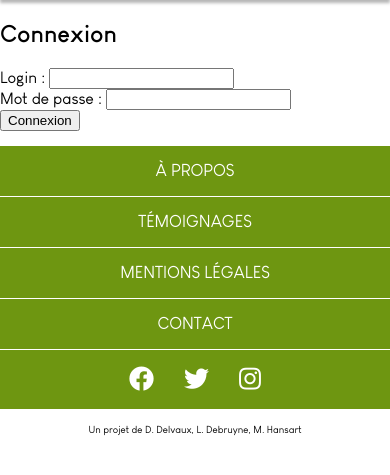
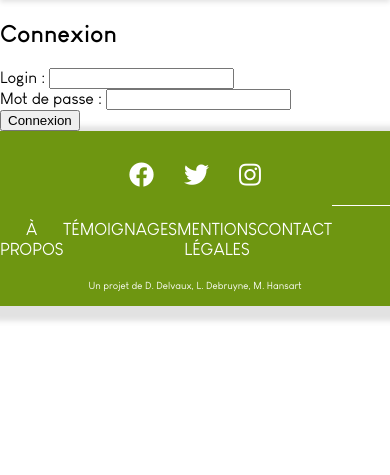
Before and after one commit to mhansart/jolly_seed, a PHP site: page / in a window 390 px wide. Shown: the part 75-550 px from the top of the page. Run offline with PHP 8.4, Linux system fonts and the light colour scheme; some libraries are stand-ins or nearby versions.

Commit message:
new scss

```diff
--- a/public/css/_variables.scss
+++ b/public/css/_variables.scss
@@ -20,4 +20,5 @@ $h3-size:24px;
 $content-size:17px;
 
 // box-shadow
-$shadow : 0px 3px 3px rgba(110, 110, 110,0.5)
+$shadow-low : 0px 2px 5px rgba(110, 110, 110,0.2);
+$shadow-up : 5px 5px 5px 10px rgba(110, 110, 110,0.2)
--- a/public/css/style.css
+++ b/public/css/style.css
@@ -93,7 +93,7 @@ body {
 
 header {
   height: auto;
-  box-shadow: 0px 3px 3px rgba(110, 110, 110, 0.5);
+  box-shadow: 0px 2px 5px rgba(110, 110, 110, 0.2);
 }
 header .header-container {
   height: 75px;
@@ -162,23 +162,46 @@ main {
 }
 
 footer {
+  box-shadow: 5px 5px 5px 10px rgba(110, 110, 110, 0.2);
   padding: 15px 0 5px 0;
-  flex-direction: column;
   align-items: center;
   justify-content: center;
+  background-color: #6E9611;
 }
-footer .line {
-  background-color: white;
-  height: 1px;
+@media screen and (max-width: 600px) {
+  footer {
+    flex-direction: column;
+  }
+}
+footer .link-footer .line {
+  display: none;
+}
+@media screen and (max-width: 600px) {
+  footer .link-footer .line {
+    background-color: white;
+    height: 1px;
+    display: block;
+  }
+}
+@media screen and (max-width: 600px) {
+  footer .link-footer .line {
+    order: 1;
+  }
 }
 footer a {
+  display: block;
   color: white;
   text-decoration: none;
-  text-transform: uppercase;
   font-size: 17px;
-  background-color: #6E9611;
   padding: 15px 0;
   text-align: center;
+}
+@media screen and (max-width: 600px) {
+  footer a {
+    flex-direction: column;
+    text-transform: uppercase;
+    background-color: #6E9611;
+  }
 }
 footer a:hover {
   background-color: #23512a;
@@ -189,6 +212,11 @@ footer .social {
   align-items: center;
   justify-content: center;
 }
+@media screen and (max-width: 600px) {
+  footer .social {
+    order: 2;
+  }
+}
 footer .social a {
   font-size: 25px;
   margin: 0 15px;
@@ -198,9 +226,12 @@ footer .social a:hover {
   color: #23512a;
 }
 footer p {
+  background-color: #6E9611;
+  color: white;
   font-size: 10px;
   margin: 0;
-  margin-top: 15px;
+  padding: 5px 0 10px 0;
+  text-align: center;
 }
 
 /*# sourceMappingURL=style.css.map */
--- a/public/css/style.scss
+++ b/public/css/style.scss
@@ -11,7 +11,7 @@ body{
 }
 header{
     height: auto;
-    box-shadow: $shadow;
+    box-shadow: $shadow-low;
     .header-container{
         height: 75px;
         margin: auto;
@@ -74,20 +74,39 @@ main{
     height: 200px;
 }
 footer{
+    box-shadow: $shadow-up;
     padding: 15px 0 5px 0;
-    flex-direction: column;
     align-items: center;
     justify-content: center;
-    .line{
-        background-color: $primary-color;
-        height: 1px;
+    background-color: $secondary-color;
+    @media screen and (max-width: 600px) {
+        flex-direction: column;
+      }
+    .link-footer{
+        .line{
+            display: none;
+            @media screen and (max-width: 600px) {
+                background-color: $primary-color;
+                height: 1px;
+                display: block;
+              }
+        @media screen and (max-width: 600px) {
+           order:1
+          }
+    }
+
+
     }
     a{
+        @media screen and (max-width: 600px) {
+            flex-direction: column;
+            text-transform: uppercase;
+            background-color: $secondary-color;
+          }
+        display: block;
         color: $primary-color;
         text-decoration: none;
-        text-transform: uppercase;
         font-size: $content-size;
-        background-color: $secondary-color;
         padding: 15px 0;
         text-align: center;
         &:hover{
@@ -100,6 +119,9 @@ footer{
         display: flex;
         align-items: center;
         justify-content: center;
+        @media screen and (max-width: 600px) {
+            order:2
+           }
         a{
             font-size: 25px;
             margin: 0 15px;
@@ -110,8 +132,11 @@ footer{
         }
     }
     p{
+        background-color: $secondary-color;
+        color: $primary-color;
         font-size: 10px;
         margin: 0;
-        margin-top: 15px;
+        padding: 5px 0 10px 0;
+        text-align: center;
     }
 }
--- a/view/menu/menu_footer.php
+++ b/view/menu/menu_footer.php
@@ -1,4 +1,11 @@
-<footer class="d-flex">
+<footer>
+    <div class="row-1-footer w-100">
+    <div class="social w-100">
+            <a href="#"><i class="fab fa-facebook"></i></a>
+            <a href="#"><i class="fab fa-twitter"></i></a>
+            <a href="#"><i class="fab fa-instagram"></i></a>
+        </div>
+        <div class="link-footer w-100 d-flex">
             <a class="w-100" href="#apropos">À propos</a>
             <div class="line w-100"></div>
             <a class="w-100" href="#temoignages">Témoignages</a>
@@ -7,10 +14,7 @@
             <div class="line w-100"></div>
             <a class="w-100" href="#contact">Contact</a>
             <div class="line w-100"></div>
-      <div class="social w-100">
-        <a href="#"><i class="fab fa-facebook"></i></a>
-        <a href="#"><i class="fab fa-twitter"></i></a>
-        <a href="#"><i class="fab fa-instagram"></i></a>
         </div>
-      <p>Un projet de D. Delvaux, L. Debruyne, M. Hansart</p>
+    </div>
+      <p class="w-100">Un projet de D. Delvaux, L. Debruyne, M. Hansart</p>
     </footer>
```
Also changed, not shown: 1 other file. Lines whose indentation alone changed are shown as unchanged.
